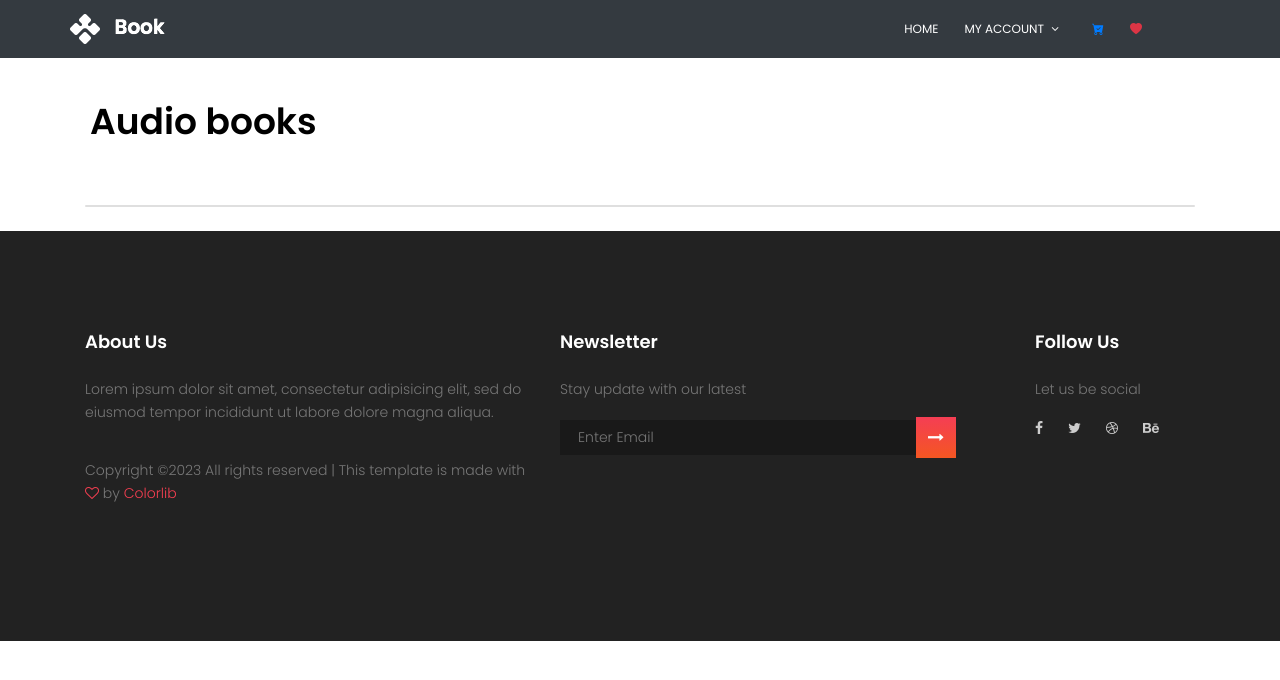
After one commit to fableklonappan/miniproject_readify, a Django app: template readify/template/audiobooks.html in a window 1280 px wide. The commit adds this page. Shown: the top 680 px of the page. Run offline with Django 3.2, Linux system fonts and the light colour scheme; the template is opened without the code that fills it, so the values that code supplies are empty; some libraries are stand-ins or nearby versions.

Commit message:
audiobook complete (14-09-2023)

```diff
--- a/readify/libraryapp/admin.py
+++ b/readify/libraryapp/admin.py
@@ -1,8 +1,9 @@
 from django.contrib import admin
-from .models import AddBook,BookCart,Wishlist
+from .models import AddBook,BookCart,Wishlist,AudioBook
 
 # Register your models here.
 
 admin.site.register(AddBook)
 admin.site.register(BookCart)
 admin.site.register(Wishlist)
+admin.site.register(AudioBook)
--- a/readify/libraryapp/urls.py
+++ b/readify/libraryapp/urls.py
@@ -11,5 +11,5 @@ urlpatterns = [
      path('add_wishlist/<int:bookid3>/', views.add_wishlist, name='add_wishlist'),
      path('wishlist',views.wishlist,name="wishlist"),
      path('delete_wishlist/<int:bye>/', views.delete_wishlist, name='delete_wishlist'),
-
+     path('audio_view/', views.audio_view, name='audio_view'),
 ]
--- /dev/null
+++ b/readify/template/audiobooks.html
@@ -0,0 +1,243 @@
+{% load static %}
+<!DOCTYPE html>
+<html lang="zxx" class="no-js">
+    <head>
+        <!-- Mobile Specific Meta -->
+        <meta name="viewport"
+            content="width=device-width, initial-scale=1, shrink-to-fit=no">
+        <!-- Favicon-->
+        <link rel="shortcut icon" href="{% static 'img/fav.png' %}">
+        <!-- Author Meta -->
+        <meta name="author" content="codepixer">
+        <!-- Meta Description -->
+        <meta name="description" content>
+        <!-- Meta Keyword -->
+        <meta name="keywords" content>
+        <!-- meta character set -->
+        <meta charset="UTF-8">
+        <!-- Site Title -->
+        <title>Book</title>
+        <link rel="stylesheet" href="https://cdn.jsdelivr.net/npm/bootstrap-icons@1.10.2/font/bootstrap-icons.css" integrity="sha384-b6lVK+yci+bfDmaY1u0zE8YYJt0TZxLEAFyYSLHId4xoVvsrQu3INevFKo+Xir8e" crossorigin="anonymous">
+        <link href="https://cdn.jsdelivr.net/npm/bootstrap@4.5.2/dist/css/bootstrap.min.css" rel="stylesheet">
+        <link
+            href="https://fonts.googleapis.com/css?family=Poppins:100,200,400,300,500,600,700"
+            rel="stylesheet">
+
+        <!--
+        CSS
+        ============================================= -->
+        <link rel="stylesheet" href="{% static 'css/linearicons.css' %}">
+        <link rel="stylesheet" href="{% static 'css/font-awesome.min.css' %}">
+        <link rel="stylesheet" href="{% static 'css/bootstrap.css' %}">
+        <link rel="stylesheet" href="{% static 'css/magnific-popup.css' %}">
+        <link rel="stylesheet" href="{% static 'css/nice-select.css' %}">
+        <link rel="stylesheet" href="{% static 'css/animate.min.css' %}">
+        <link rel="stylesheet" href="{% static 'css/owl.carousel.css' %}">
+        <link rel="stylesheet" href="{% static 'css/main.css' %}">
+    </head>
+    <style>
+        .custom-h1{
+            margin-top:100px;
+            margin-bottom: 30px;
+            margin-left:90px;
+            color:black;
+          }
+        .image-container{
+            width: fit-content;
+            height: fit-content;
+          }
+
+          .image-container img{
+            width: 150px;
+            height: 280px;
+          }
+    </style>
+    <body>
+
+        <header id="header" class="bg-dark" id="home">
+            <div class="container">
+                <div
+                    class="row align-items-center justify-content-between d-flex">
+                    <div id="logo">
+                        <a href="{% url 'index' %}"><img
+                                src="{% static 'img/logo.png' %}" alt title /></a>
+                    </div>
+                    <nav id="nav-menu-container">
+
+                        <ul class="nav-menu">
+                            <li class="menu-active"><a href="{% url 'index' %}">Home</a></li>
+                            {% if user.is_authenticated %}
+                            <li><a class="text-black" href="#about">About</a></li>
+                            <li><a href="#fact">Fact</a></li>
+                            <li><a href="#price">Price</a></li>
+                            <li class="menu-has-children"><a href>Books</a>
+                                <ul>
+                                    <li><a href="{% url 'books_view' %}">Print Copy</a></li>
+                                    <li><a href="{% url 'audio_view' %}">Audiobook</a></li>
+                                    <li><a href="">E-Books</a></li>
+                                </ul>
+                            </li>
+                            {% endif %}
+                            <li class="menu-has-children"><a href>My Account</a>
+                                <ul>
+                                    {% if user.is_authenticated %}
+                                     <li><a href="{% url 'profile' %}">profile</a></li>
+                                    <li><a href="{% url 'logout' %}">logout</a></li>
+                                    {% endif %}
+                                    {% if not user.is_authenticated %}
+                                    <li><a href="{% url 'login' %}">Login</a></li>
+                                    <li><a href="{% url 'register' %}">Register Customer</a></li>
+                                    <li><a href="{% url 'seller' %}">Register Seller</a></li>
+                                    {% endif %}
+                                </ul>
+                            </li>
+                            <li><a href="{% url 'cart' %}"><i class="bi bi-cart-check-fill text-primary fs-5 "></i></a></li>
+                            <li><a href="{% url 'wishlist' %}"><i class="bi bi-heart-fill text-danger"></i></a></li>
+                        </ul>
+                    </nav><!-- #nav-menu-container -->
+                </div>
+            </div>
+        </header><!-- #header -->
+
+            <h1 class="text custom-h1"> Audio books</h1>
+            <div class="row">
+                <div class="container mt-4 mb-4">
+                    <div class="row">
+                        <div class="col-md-12 mt-2">
+                            <div class="card d-flex   flex-row">
+                                {% for i in audiobook %}
+                                <div class="p-3  image-container">
+                                    <img src="{{ i.cover_image.url }}" class="card-img-top pt-5 "
+                                        alt="Book Cover">
+                                </div>
+                                <div
+
+                                    class="card-body d-flex flex-row align-items-center">
+                                    <div class="left">
+                                        <h3 class="card-title">{{ i.title }}</h3>
+                                        <p class="card-text"><strong>Author:</strong>{{ i.author }}</p>
+                                        <p class="card-text"><strong>Duration:</strong>{{ i.duration }} minutes</p>
+                                        <p class="card-text"><strong>Narrator:</strong>
+                                            {{ i.narrator }}</p>
+                                        <p class="card-text"><strong>Publication
+                                                Date:</strong>
+                                                {{ i.publication_date }}</p>
+                                    </div>
+
+                                    <div class="right d-flex flex-column w-75 ml-5">
+
+                                        <a href="{{ i.audio_file.url }}" download
+                                            class="btn btn-outline-info btn-lg"><i
+                                                class="bi bi-download "></i>
+                                            Download
+                                            Audiobook</a>
+                                        <a href=""
+                                            class="btn btn-outline-success mt-3 btn-lg"><i
+                                                class="bi bi-bookmarks"></i> Go to
+                                            favorites</a>
+                                    </div>
+                                {% endfor %}
+                                </div>
+                            </div>
+                        </div>
+                    </div>
+                </div>
+            </div>
+
+        <!-- start footer Area -->
+
+        <footer class="footer-area section-gap">
+            <div class="container">
+                <div class="row">
+                    <div class="col-lg-5 col-md-6 col-sm-6">
+                        <div class="single-footer-widget">
+                            <h6>About Us</h6>
+                            <p>
+                                Lorem ipsum dolor sit amet, consectetur
+                                adipisicing elit, sed do eiusmod tempor
+                                incididunt ut labore dolore magna aliqua.
+                            </p>
+                            <p class="footer-text">
+                                <!-- Link back to Colorlib can't be removed. Template is licensed under CC BY 3.0. -->
+                                Copyright &copy;<script>document.write(new Date().getFullYear());</script>
+                                All rights reserved | This template is made with
+                                <i class="fa fa-heart-o" aria-hidden="true"></i>
+                                by <a href="https://colorlib.com"
+                                    target="_blank">Colorlib</a>
+                                <!-- Link back to Colorlib can't be removed. Template is licensed under CC BY 3.0. -->
+                            </p>
+                        </div>
+                    </div>
+                    <div class="col-lg-5  col-md-6 col-sm-6">
+                        <div class="single-footer-widget">
+                            <h6>Newsletter</h6>
+                            <p>Stay update with our latest</p>
+                            <div class id="mc_embed_signup">
+                                <form target="_blank" novalidate="true"
+                                    action="https://spondonit.us12.list-manage.com/subscribe/post?u=1462626880ade1ac87bd9c93a&amp;id=92a4423d01"
+                                    method="get" class="form-inline">
+                                    <input class="form-control" name="EMAIL"
+                                        placeholder="Enter Email"
+                                        onfocus="this.placeholder = ''"
+                                        onblur="this.placeholder = 'Enter Email '"
+                                        required type="email">
+                                    <button class="click-btn btn btn-default"><i
+                                            class="fa fa-long-arrow-right"
+                                            aria-hidden="true"></i></button>
+                                    <div
+                                        style="position: absolute; left: -5000px;">
+                                        <input
+                                            name="b_36c4fd991d266f23781ded980_aefe40901a"
+                                            tabindex="-1" value type="text">
+                                    </div>
+
+                                    <div class="info"></div>
+                                </form>
+                            </div>
+                        </div>
+                    </div>
+                    <div class="col-lg-2 col-md-6 col-sm-6 social-widget">
+                        <div class="single-footer-widget">
+                            <h6>Follow Us</h6>
+                            <p>Let us be social</p>
+                            <div class="footer-social d-flex align-items-center">
+                                <a href="#"><i class="fa fa-facebook"></i></a>
+                                <a href="#"><i class="fa fa-twitter"></i></a>
+                                <a href="#"><i class="fa fa-dribbble"></i></a>
+                                <a href="#"><i class="fa fa-behance"></i></a>
+                            </div>
+                        </div>
+                    </div>
+                </div>
+            </div>
+        </footer>
+        <!-- End footer Area -->
+
+
+        <script src="{% static 'js/vendor/jquery-2.2.4.min.js' %}"></script>
+        <script
+            src="https://cdnjs.cloudflare.com/ajax/libs/popper.js/1.12.9/umd/popper.min.js"
+            integrity="sha384-ApNbgh9B+Y1QKtv3Rn7W3mgPxhU9K/ScQsAP7hUibX39j7fakFPskvXusvfa0b4Q"
+            crossorigin="anonymous"></script>
+        <script src="{% static 'js/vendor/bootstrap.min.js' %}"></script>
+        <script type="text/javascript"
+            src="https://maps.googleapis.com/maps/api/js?key=AIzaSyBhOdIF3Y9382fqJYt5I_sswSrEw5eihAA"></script>
+        <script src="{% static 'js/easing.min.js' %}"></script>
+        <script src="{% static 'js/hoverIntent.js' %}"></script>
+        <script src="{% static 'js/superfish.min.js' %}"></script>
+        <script src="{% static 'js/jquery.ajaxchimp.min.js' %}"></script>
+        <script src="{% static 'js/jquery.magnific-popup.min.js' %}"></script>
+        <script src="{% static 'js/owl.carousel.min.js' %}"></script>
+        <script src="{% static 'js/jquery.sticky.js' %}"></script>
+        <script src="{% static 'js/jquery.nice-select.min.js' %}"></script>
+        <script src="{% static 'js/parallax.min.js' %}"></script>
+        <script src="{% static 'js/waypoints.min.js' %}"></script>
+        <script src="{% static 'js/jquery.counterup.min.js' %}"></script>
+        <script src="{% static 'js/mail-script.js' %}"></script>
+        <script src="{% static 'js/main.js' %}"></script>
+
+        <script src="https://cdn.jsdelivr.net/npm/@popperjs/core@2.9.2/dist/umd/popper.min.js" integrity="sha384-IQsoLXl5PILFhosVNubq5LC7Qb9DXgDA9i+tQ8Zj3iwWAwPtgFTxbJ8NT4GN1R8p" crossorigin="anonymous"></script>
+        <script src="https://cdn.jsdelivr.net/npm/bootstrap@5.0.2/dist/js/bootstrap.min.js" integrity="sha384-cVKIPhGWiC2Al4u+LWgxfKTRIcfu0JTxR+EQDz/bgldoEyl4H0zUF0QKbrJ0EcQF" crossorigin="anonymous"></script>
+        <script src="https://cdn.jsdelivr.net/npm/bootstrap@5.0.2/dist/js/bootstrap.bundle.min.js" integrity="sha384-MrcW6ZMFYlzcLA8Nl+NtUVF0sA7MsXsP1UyJoMp4YLEuNSfAP+JcXn/tWtIaxVXM" crossorigin="anonymous"></script>
+    </body>
+</html>
```
Also changed, not shown: readify/libraryapp/models.py (+12 -0 lines), readify/libraryapp/views.py (+8 -1 lines), readify/template/books.html (+13 -7 lines), readify/template/cart.html (+22 -8 lines), readify/template/index.html (+13 -11 lines), readify/template/wishlist.html (+62 -47 lines), readify/db.sqlite3, readify/libraryapp/migrations/0010_audiobook.py (added), readify/media/audiobook_covers/138624111.jpg (added), readify/media/audiobooks/Free_Sample_By_Wix.jpg (added), readify/media/books/138624111.jpg (added), readify/media/books/425849.jpg (added), readify/media/books/758553.jpg (added), readify/media/books/761665_B4cKYl5.jpg (added), 1 other file.
